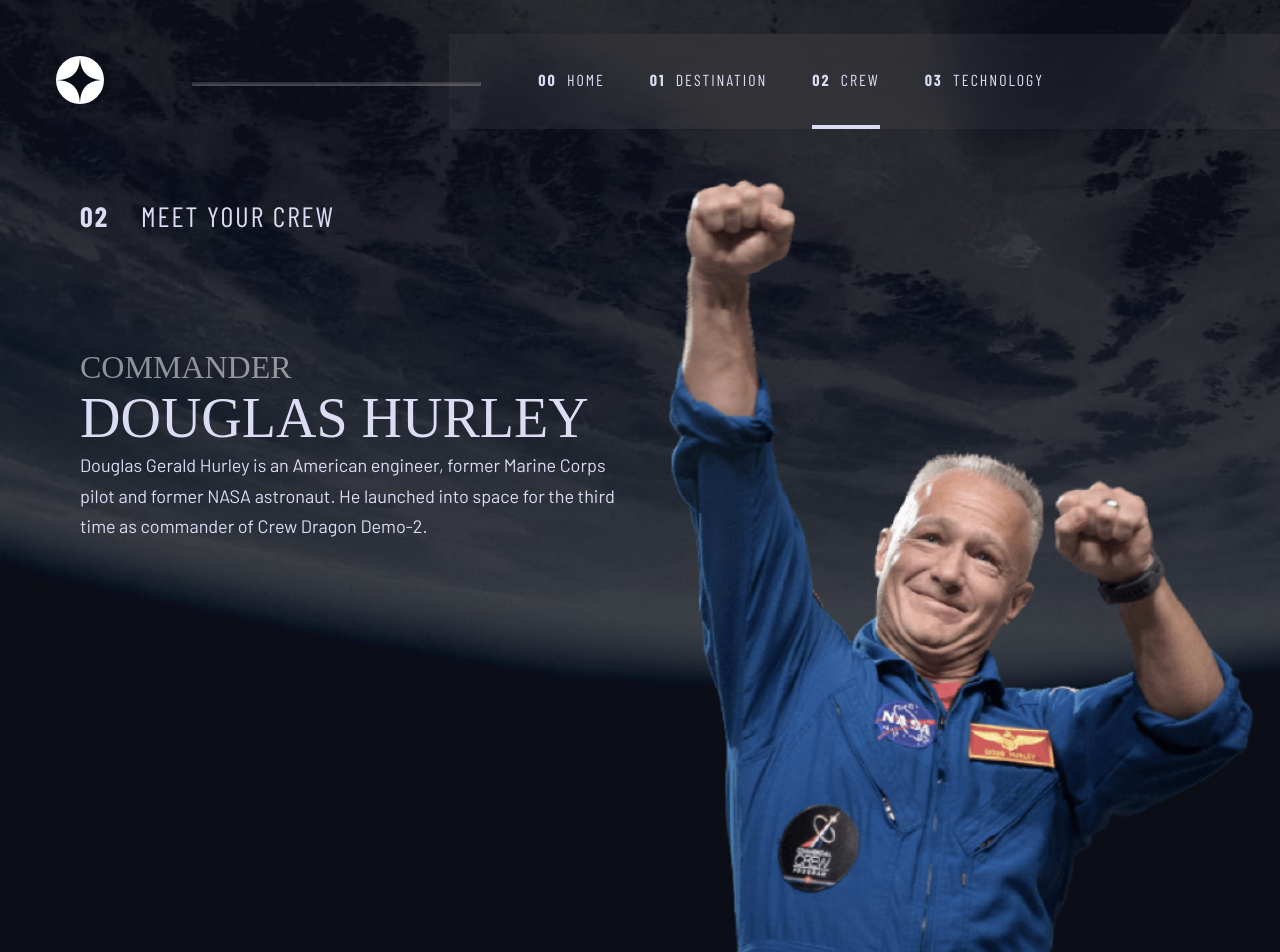
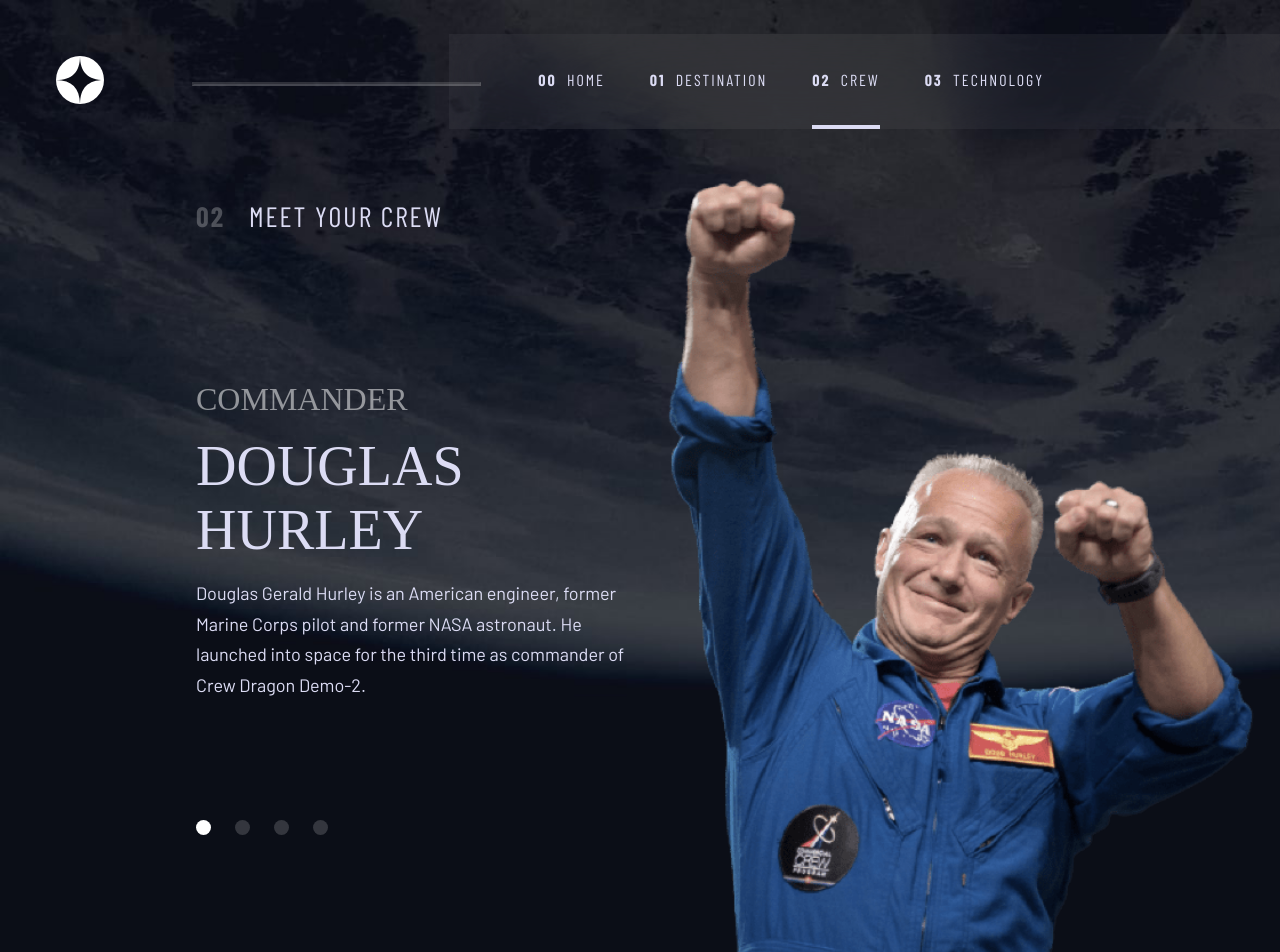
Before and after one commit to Fariv/frontendmentor.io, a React (Vite) app in the folder space-tourism-website-main/: page /crew in a window 1280 px wide. Shown: the top 952 px of the page. Built offline with nearby package versions, Linux system fonts and the light colour scheme; a web font is replaced by a local one.

Commit message:
crew slider in progress.

```diff
--- a/space-tourism-website-main/src/components/CrewContent.jsx
+++ b/space-tourism-website-main/src/components/CrewContent.jsx
@@ -28,7 +28,7 @@
 
 const LeftSideStyled = styled.div`
     ${sharedCss}
-    padding-left: 5rem;
+    padding-left: 12.25rem;
     @media (max-width: 1024px) {
         margin: 0;
     }
@@ -40,7 +40,7 @@
     font-family: 'Barlow Condensed', sans-serif;
     text-transform: uppercase;
     display: flex;
-    margin-bottom: 6rem;
+    margin-bottom: 8rem;
     > h1 {
         font-size: 28px;
         margin-top: 20px;
@@ -49,7 +49,8 @@
     }
     > h1.menu-number {
         font-weight: 700;
-        margin-right: 2rem;
+        margin-right: 1.5rem;
+        color: rgba(255, 255, 255, 0.25);
     }
     @media (max-width: 1024px) {
         margin-bottom: 3.75rem;
@@ -94,21 +95,69 @@
     font-family: 'Bellefair', serif;
     font-size: 56px;
     text-transform: uppercase;
+    margin-top: 1rem;
 `;
 const DetailText = styled.p`
     font-family: 'Barlow', sans-serif;
     font-size: 18px;
     line-height: 1.7;
+    margin-top: 1rem;
+    max-width: 444px;
+`;
+
+const SliderDotsStyled = styled.div`
+    display: flex;
+    margin-top: 120px;
+`;
+
+const SliderDotStyled = styled.div`
+    width: 15px;
+    height: 15px;
+    margin-right: 24px;
+    background-color: rgba(255, 255, 255, ${props => props.active === "1" ? 1: 0.17});
+    border-radius: 50%;
+    cursor: pointer;
 `;
 
 const CrewContent = () => {
     const {setBg} = useContext(BgContext);
     const [selectedCrew, setSelectedCrew] =  useState({
-        'douglas-hurley': "1",
-        'mark-shuttleworth': "0",
-        'victor-glover': "0",
-        'anousheh-ansari': "0",
+        'douglas-hurley': {
+            'active': "1",
+            'detailSubHeaderText': "Commander",
+            'detailHeaderText': "Douglas Hurley",
+            'detailText': "Douglas Gerald Hurley is an American engineer, former Marine Corps pilot and former NASA astronaut. He launched into space for the third time as commander of Crew Dragon Demo-2.",
+        },
+        'mark-shuttleworth': {
+            'active': "0",
+            'detailSubHeaderText': "Mission Specialist",
+            'detailHeaderText': "Mark Shuttleworth",
+            'detailText': "Mark Richard Shuttleworth is the founder and CEO of Canonical, the company behind the Linux-based Ubuntu operating system. Shuttleworth became the first South African to travel to space as a space tourist.",
+        },
+        'victor-glover': {
+            'active': "0",
+            'detailSubHeaderText': "Pilot",
+            'detailHeaderText': "Victor Glover",
+            'detailText': "Pilot on the first operational flight of the SpaceX Crew Dragon to the International Space Station. Glover is a commander in the U.S. Navy where he pilots an F/A-18.He was a crew member of Expedition 64, and served as a station systems flight engineer.",
+        },
+        'anousheh-ansari': {
+            'active': "0",
+            'detailSubHeaderText': "Flight Engineer",
+            'detailHeaderText': "Anousheh Ansari",
+            'detailText': "Anousheh Ansari is an Iranian American engineer and co-founder of Prodea Systems. Ansari was the fourth self-funded space tourist, the first self-funded woman to fly to the ISS, and the first Iranian in space. ",
+        },
     });
+
+    const doSlide = (crewname) => {
+        let crews = {...selectedCrew};
+        crews['douglas-hurley']['active'] = "0";
+        crews['mark-shuttleworth']['active'] = "0";
+        crews['victor-glover']['active'] = "0";
+        crews['anousheh-ansari']['active'] = "0";
+
+        crews[crewname]['active'] = "1";
+        setSelectedCrew(crews);
+    };
 
     const { width } = useWindowDimensions();
     useEffect(() => {
@@ -119,7 +168,18 @@
 
             setBg(CrewBgImageDesktop);
         }
+    }, [width]);
+
+    let crewDetail = {};
+    useEffect(() => {
+        Object.keys(selectedCrew).map((crewname) => {
+
+            if (selectedCrew[crewname]['active'] === "1") {
+                crewDetail = selectedCrew[crewname];
+            }
+        });
     }, []);
+
 
     return (
         <CrewContentStyled>
@@ -129,17 +189,24 @@
                     <h1>MEET YOUR CREW</h1>
                 </LeftSideText>
                 <Detail>
-                    <DetailSubheader>Commander</DetailSubheader>
-                    <DetailHeader>Douglas Hurley</DetailHeader>
-                    <DetailText>
-                        Douglas Gerald Hurley is an American engineer,
-                        former Marine Corps pilot and former NASA astronaut.
-                        He launched into space for the third time as commander of Crew Dragon Demo-2.
-                    </DetailText>
+                    {console.log(selectedCrew)}
+                    <DetailSubheader>{Object.keys(selectedCrew).map((v) => selectedCrew[v]['active'] === "1" ? selectedCrew[v]['detailSubHeaderText'] : null)}</DetailSubheader>
+                    <DetailHeader>{Object.keys(selectedCrew).map((v) => selectedCrew[v]['active'] === "1" ? selectedCrew[v]['detailHeaderText'] : null)}</DetailHeader>
+                    <DetailText>{Object.keys(selectedCrew).map((v) => selectedCrew[v]['active'] === "1" ? selectedCrew[v]['detailText'] : null)}</DetailText>
                 </Detail>
+                <SliderDotsStyled>
+                    {Object.keys(selectedCrew).map((crewname, index) => {
+
+                        return (<SliderDotStyled
+                            key={Math.random(index+50)}
+                            active={selectedCrew[crewname]['active']}
+                            onClick={() => doSlide(crewname)}
+                        />);
+                    })}
+                </SliderDotsStyled>
             </LeftSideStyled>
             <RightSideStyled>
-                <RightSideCosmicBody cosmicbodyname={Object.keys(selectedCrew).filter((v) => selectedCrew[v] === "1" ? v : null)} />
+                <RightSideCosmicBody cosmicbodyname={Object.keys(selectedCrew).filter((v) => selectedCrew[v]['active'] === "1" ? v : null)} />
             </RightSideStyled>
         </CrewContentStyled>
     );
--- a/space-tourism-website-main/src/components/DestinationContent.jsx
+++ b/space-tourism-website-main/src/components/DestinationContent.jsx
@@ -28,7 +28,7 @@
 
 const LeftSideStyled = styled.div`
     ${sharedCss}
-    padding-left: 5rem;
+    padding-left: 12.25rem;
     @media (max-width: 1024px) {
         margin: 0;
     }
@@ -49,7 +49,8 @@
     }
     > h1.menu-number {
         font-weight: 700;
-        margin-right: 2rem;
+        margin-right: 1.5rem;
+        color: rgba(255, 255, 255, 0.25);
     }
     @media (max-width: 1024px) {
         margin-bottom: 3.75rem;
```
